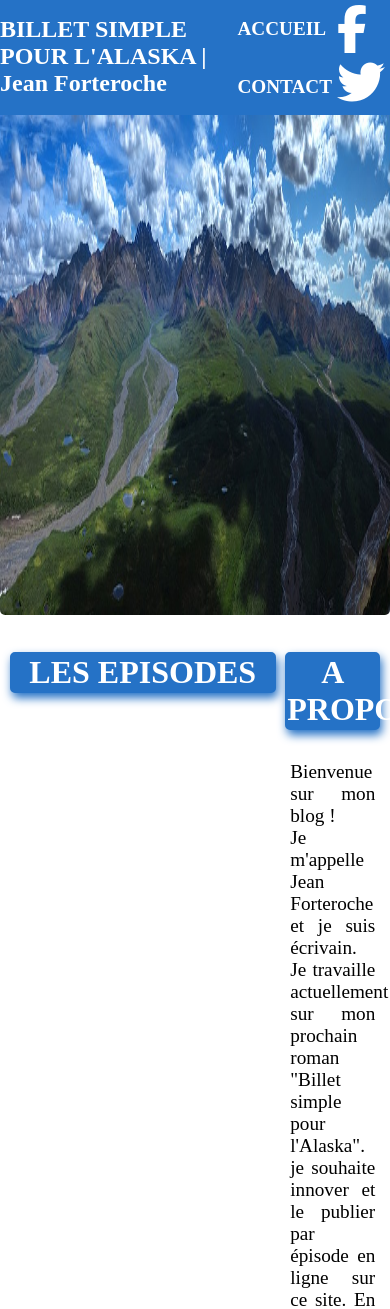
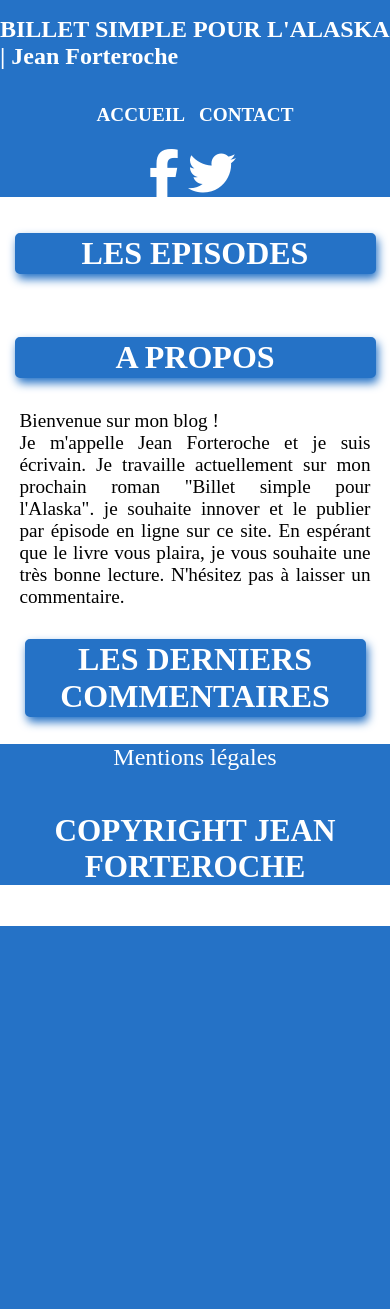
Before and after one commit to davidAChiva/projet-4, a PHP site: page / in a window 390 px wide; the page is wider, and only the part inside the window is pictured. Shown: the top 1309 px of that part. After the commit the page ends 926 px from the top of that part, so only its background shows below. Run offline with PHP 8.4, Linux system fonts and the light colour scheme; data that the repository does not hold is empty; some libraries are stand-ins or nearby versions.

Commit message:
Responsive design du front office

```diff
--- a/css/front.css
+++ b/css/front.css
@@ -125,3 +125,60 @@ form
 {
     color : black;
 }
+/** Support téléphone mobile **/
+@media all and (max-width: 767px)
+{
+    header
+    {
+        flex-direction: column;
+        align-items: center;
+    }
+    #banner
+    {
+        display: none;
+    }
+    section
+    {
+        flex-direction: column;
+        align-items: center;
+    }
+    #sectionLeftHome
+    {
+        margin-top: 10px;
+        width: 95%;
+    }
+    #sectionRightHome
+    {
+        margin-top : 10px;
+        width: 95%;
+    }
+}
+/** Support tablette **/
+@media all and (min-width: 768px) and (max-width: 991px)
+{
+    header
+    {
+        flex-direction: column;
+        align-items: center;
+    }
+    section
+    {
+        flex-direction: column;
+        align-items: center;
+    }
+    #sectionLeftHome
+    {
+        margin-top: 10px;
+        width: 95%;
+    }
+    #sectionRightHome
+    {
+        margin-top : 10px;
+        width: 95%;
+    }
+}
+/** Support petit écran **/
+@media all and (min-width: 992px) and (max-width: 1200px)
+{
+
+}
```
